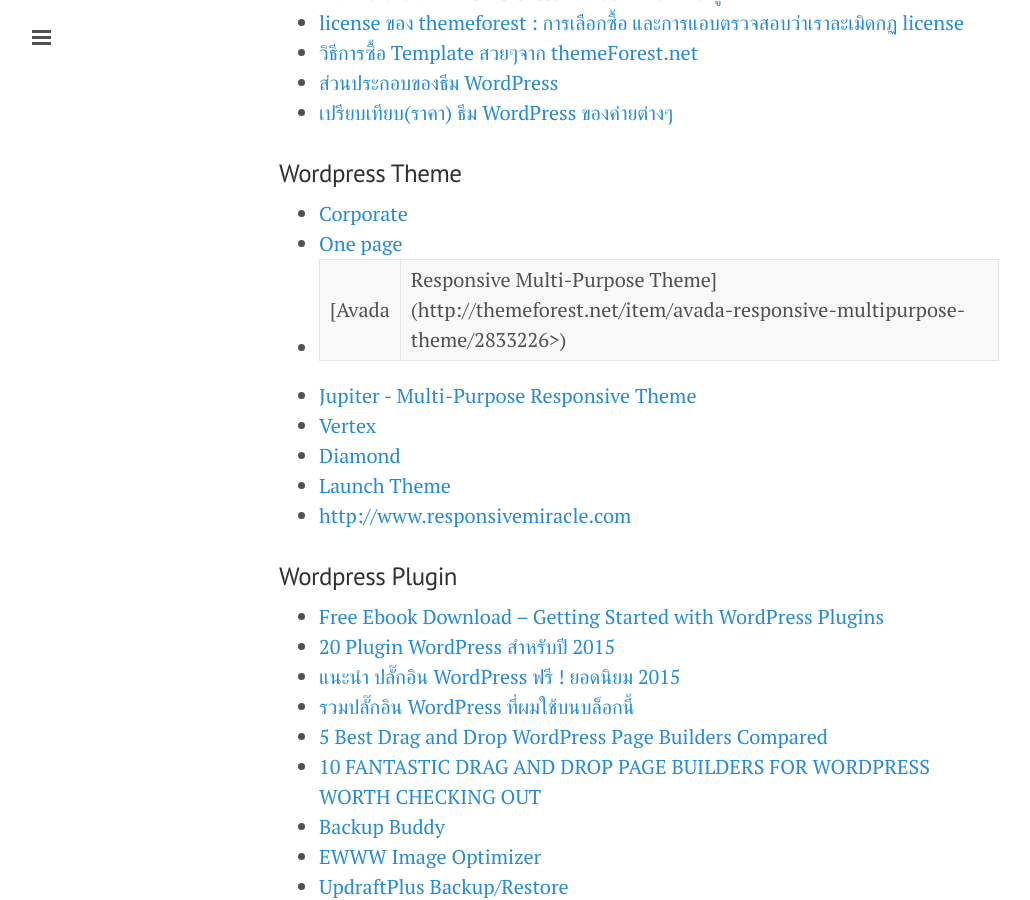
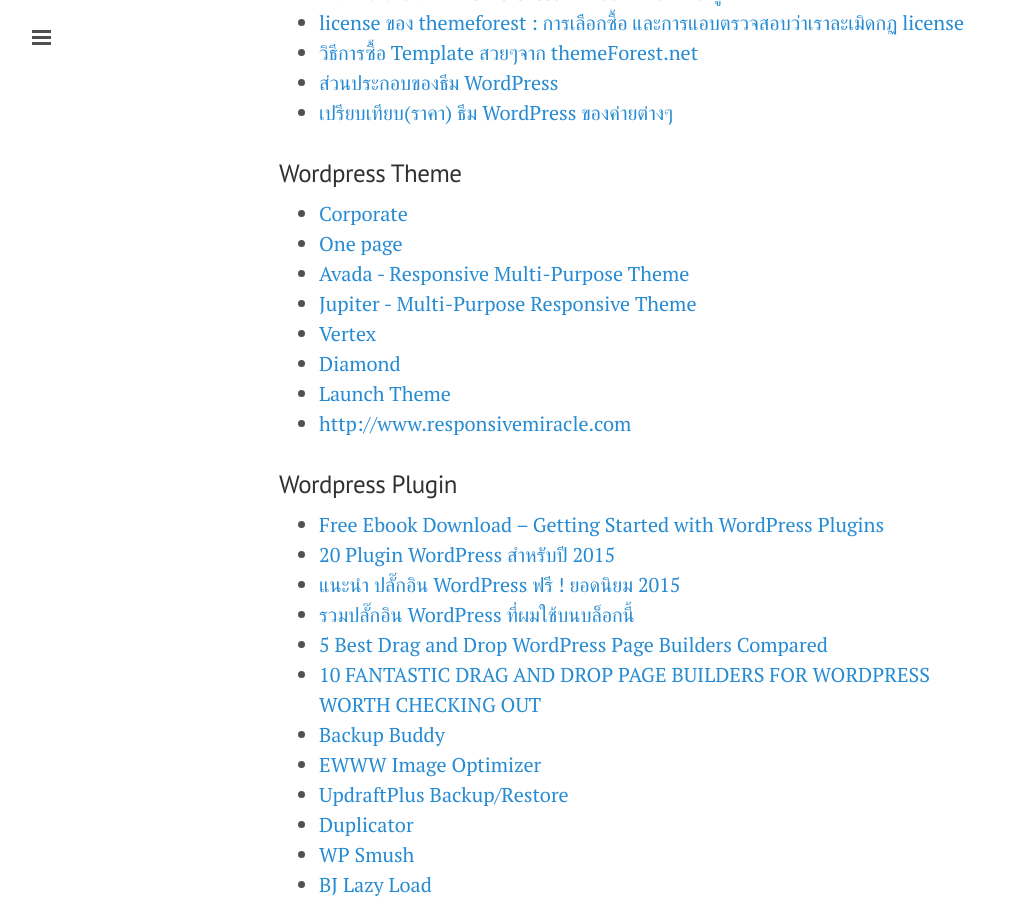
Before and after one commit to ibotdotout/ibotdotout.github.io, a Jekyll site: the page built from _posts/2016-01-26-wordpress.md, in a window 1280 px wide and 900 px high, scrolled down 814 px. Shown: the whole window, without its empty margins (1-1031 px from the left). Built offline with Jekyll 4.4.1, drawn with Linux system fonts in a browser that asks for light colours; nearby versions of some CDN libraries; comment, search, counter and statistics services are not loaded.

Commit message:
clean wordpress

```diff
--- a/_posts/2016-01-26-wordpress.md
+++ b/_posts/2016-01-26-wordpress.md
@@ -14,6 +14,7 @@ update_date: 2016-01-26
 Guide](https://warun.in.th/64-wordpress-local-development-with-docker-installation-guide)
 
 <!-- more -->
+
 ### Wordpress Guide
 * [Getting Started with WordPress](https://ithemes.com/publishing/getting-started-with-wordpress/)
 * [WP101-102 การใช้งาน WordPress เบื้องต้นทั้งหมด](https://www.skilllane.com/courses/wordpress-for-beginners)
@@ -36,7 +37,7 @@ Guide](https://warun.in.th/64-wordpress-local-development-with-docker-installati
 ### Wordpress Theme
 * [Corporate](https://mythemeshop.com/themes/corporate/)
 * [One page](https://mythemeshop.com/themes/onepage/)
-* [Avada | Responsive Multi-Purpose Theme](http://themeforest.net/item/avada-responsive-multipurpose-theme/2833226>)
+* [Avada - Responsive Multi-Purpose Theme](http://themeforest.net/item/avada-responsive-multipurpose-theme/2833226>)
 * [Jupiter - Multi-Purpose Responsive Theme](http://themeforest.net/item/jupiter-multipurpose-responsive-theme/5177775)
 * [Vertex](http://www.elegantthemes.com/demo/?theme=Vertex)
 * [Diamond](http://demo.wpzoom.com/?theme=diamond)
```
